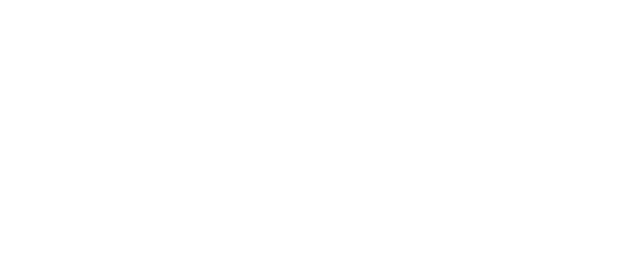
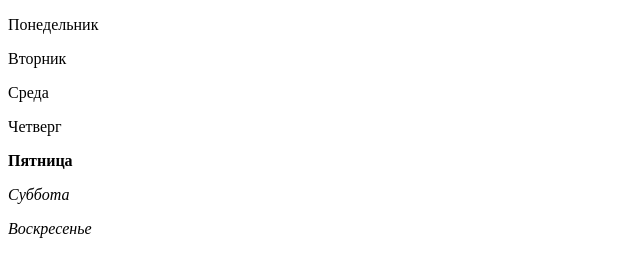
Before and after one commit to smirnova-daria/complicatedTasks, a plain HTML site: page index.html in a window 1280 px wide. Shown: the whole page, without its empty margins (0-640 px from the left). Drawn offline with Linux system fonts and the light colour scheme.

Commit message:
Выполнила дз урока №7

```diff
--- a/index.html
+++ b/index.html
@@ -5,6 +5,7 @@
 	<meta http-equiv="X-UA-Compatible" content="IE=edge">
 	<meta name="viewport" content="width=device-width, initial-scale=1.0">
 	<title>Complicated Tasks</title>
+	<link rel="stylesheet" href="style.css">
 	<script defer src="script.js"></script>
 </head>
 <body>
--- a/script.js
+++ b/script.js
@@ -1,27 +1,18 @@
 'use strict';
 
-//задание 1
+const week = ['Понедельник', 'Вторник', 'Среда', 'Четверг', 'Пятница', 'Суббота', 'Воскресенье'];
 
-const arr = ['2506', '6532', '895325', '45268', '754', '9654', '4365'];
+const body = document.querySelector('body');
+const today = new Intl.DateTimeFormat('ru-RU', {weekday: 'long'}).format(new Date());
 
-for (let i = 0; i < arr.length; i++) {
-	if (arr[i][0] === '2' || arr[i][0] === '4') {
-		console.log(arr[i]);
+week.forEach(function (value) {
+	const paragraph = document.createElement('p');
+	paragraph.textContent = value;
+	if (value === 'Суббота' || value === 'Воскресенье') {
+		paragraph.classList.add('italic');
 	}
-}
-
-//задание 2
-
-for (let i = 2; i <= 100; i++) {
-	let dividerCount = 0;
-
-	for (let k = 2; k < i; k++) {
-		if (i % k === 0) {
-			dividerCount++;
-		}
+	if (value.toLowerCase() === today) {
+		paragraph.classList.add('bold');
 	}
-
-	if (dividerCount === 0) {
-		console.log(i + ' Делители этого числа: 1 и ' + i);
-	}
-}
+	body.appendChild(paragraph);
+});
--- /dev/null
+++ b/style.css
@@ -0,0 +1,6 @@
+.bold {
+	font-weight: bold;
+}
+.italic {
+	font-style: italic;
+}
```
